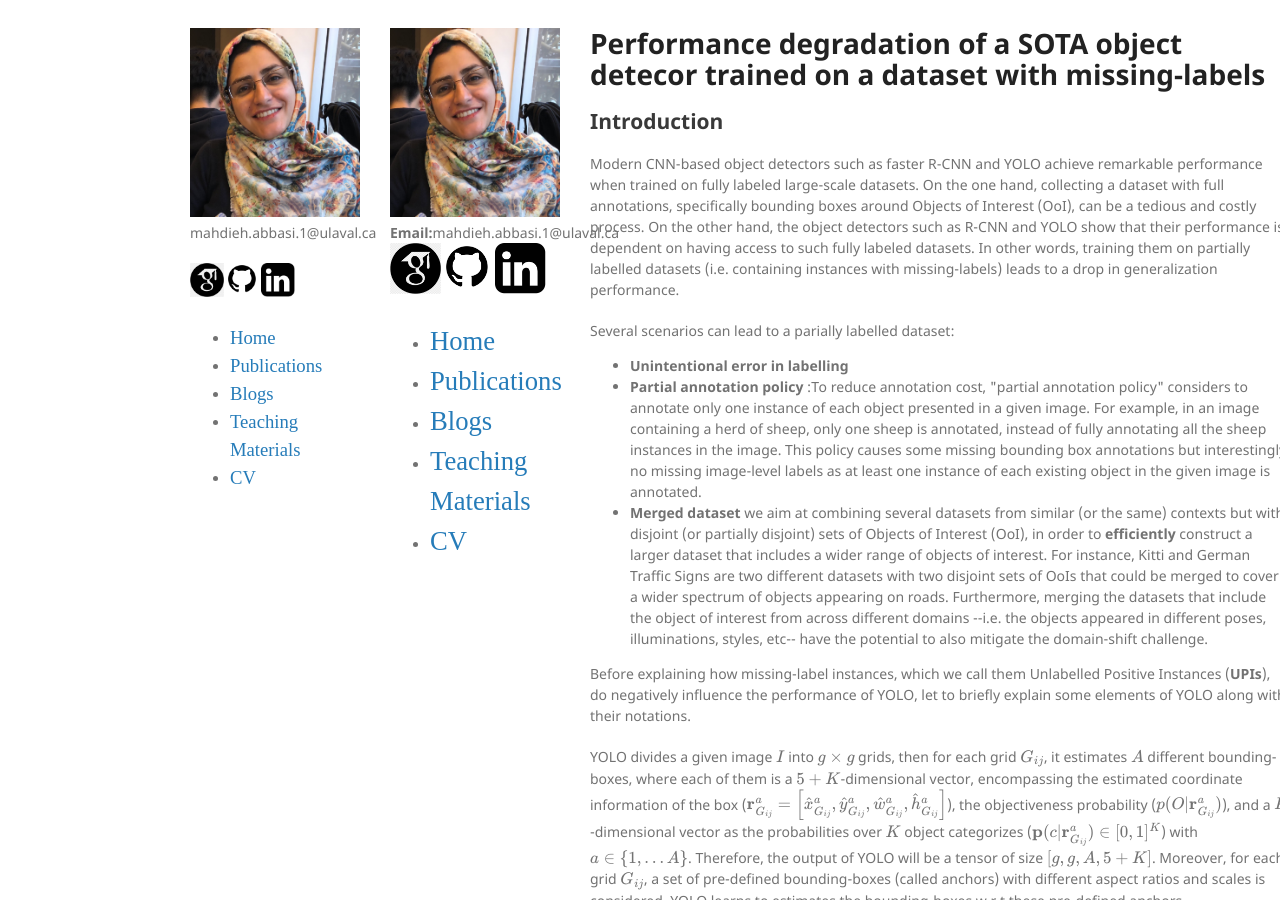
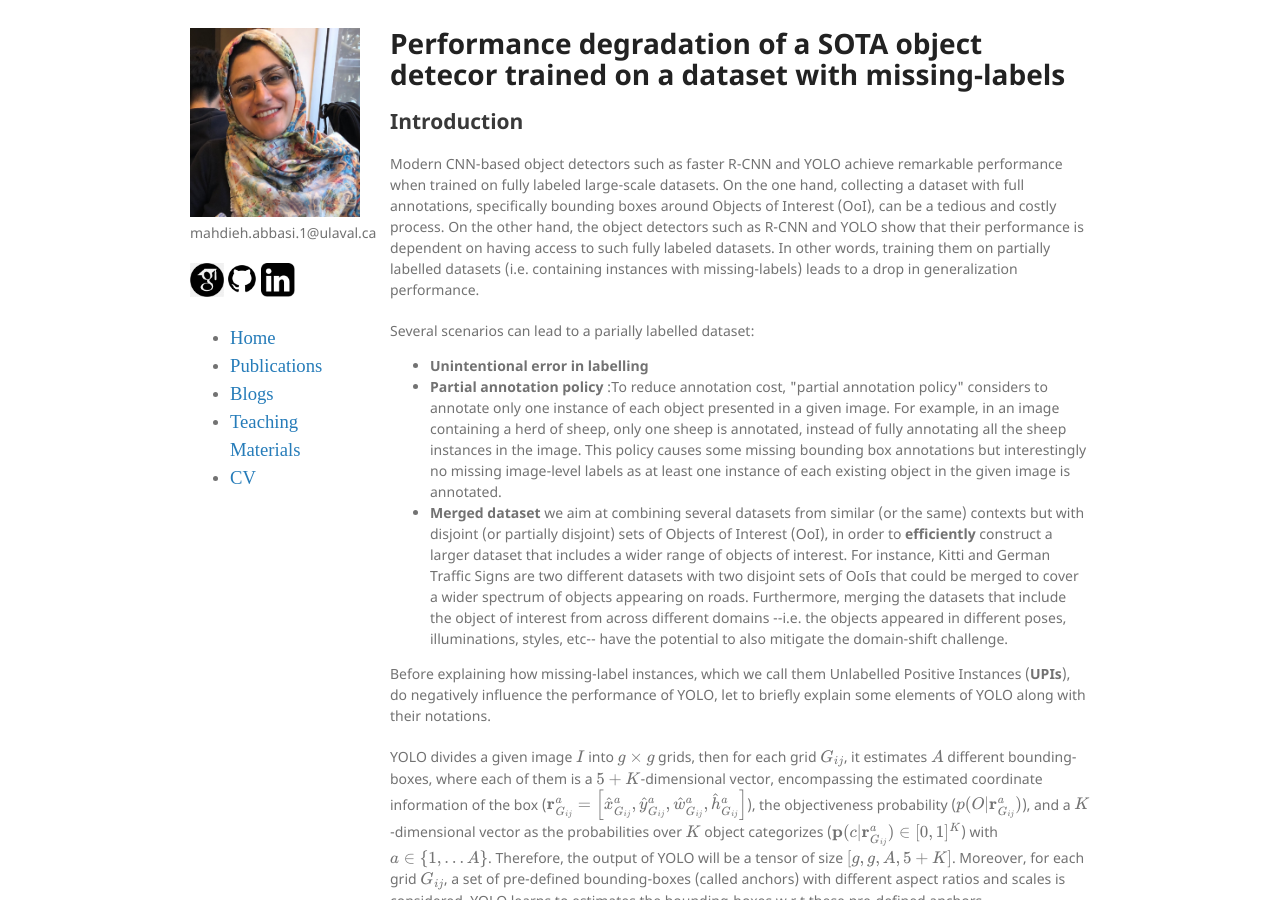
Before and after one commit to mahdaneh/mahdaneh.github.io, a Jekyll site: the page built from Blogs/Object_Detector.html, in a window 1280 px wide and 900 px high. Built offline with Jekyll 4.4.1, drawn with Linux system fonts in a browser that asks for light colours; formulas are drawn with MathJax 3.

Commit message:
Problem fixed

```diff
--- a/Blog.html
+++ b/Blog.html
@@ -1,5 +1,4 @@
 ---
-
 layout: default
 ---
 
--- a/Blogs/Object_Detector.html
+++ b/Blogs/Object_Detector.html
@@ -25,46 +25,6 @@ layout: default
 
 </head>
 
-
-<body>
-    <div class="wrapper">
-
-      <header>
-
-          <img src="/images/IMG_0505.jpeg" alt="Logo" />
-        <b>Email:</b>mahdieh.abbasi.1@ulaval.ca
-        <p>
-        <a href="https://scholar.google.ca/citations?user=IIJuvsYAAAAJ&hl=en"><img src="/images/GS.png"  style="float: left; width: 30%; margin-right: 1%; margin-bottom: 0.5em;"></img></a>
-        <a href="https://github.com/mahdaneh"><img src="/images/GH.png"  style="float: left; width: 30%; margin-right: 1%; margin-bottom: 0.5em;"></img></a>
-        <a href="https://www.linkedin.com/in/mahdieh-abbasi-2ba84b44/"><img src="/images/LK.png"  style="float: left; width: 30%; margin-right: 1%; margin-bottom: 0.5em;"></img></a>
-  </p>
-    <p style="clear: both;">
-
-
-       <div>
-        <ul>
-
-
-          <li><a href="../index.html"><span
-            style="font-size: 20pt;font-family: Times New Roman,Times,serif">Home</span></a></li>
-
-          <li><a href="../publications.html"><span
-            style="font-size: 20pt;font-family: Times New Roman,Times,serif">Publications</span></a></li>
-
-
-          <li><a href="../Blog.html"><span
-            style="font-size: 20pt;font-family: Times New Roman,Times,serif">Blogs</span></a></li>
-          <li><a href="https://sites.google.com/site/cscabbasi/courses"><span
-            style="font-size:20pt;font-family: Times New Roman,Times,serif">Teaching Materials</span></a></li>
-          <li><a href="./Mahdieh_CV.pdf"><span
-            style="font-size: 20pt;font-family: Times New Roman,Times,serif">CV</span></a></li>
-
-        </ul>
-         </div>
-
-
-
-      </header>
 
     <section>
       <h1>Performance degradation of a SOTA object detecor trained on a dataset with missing-labels</h1>
```
